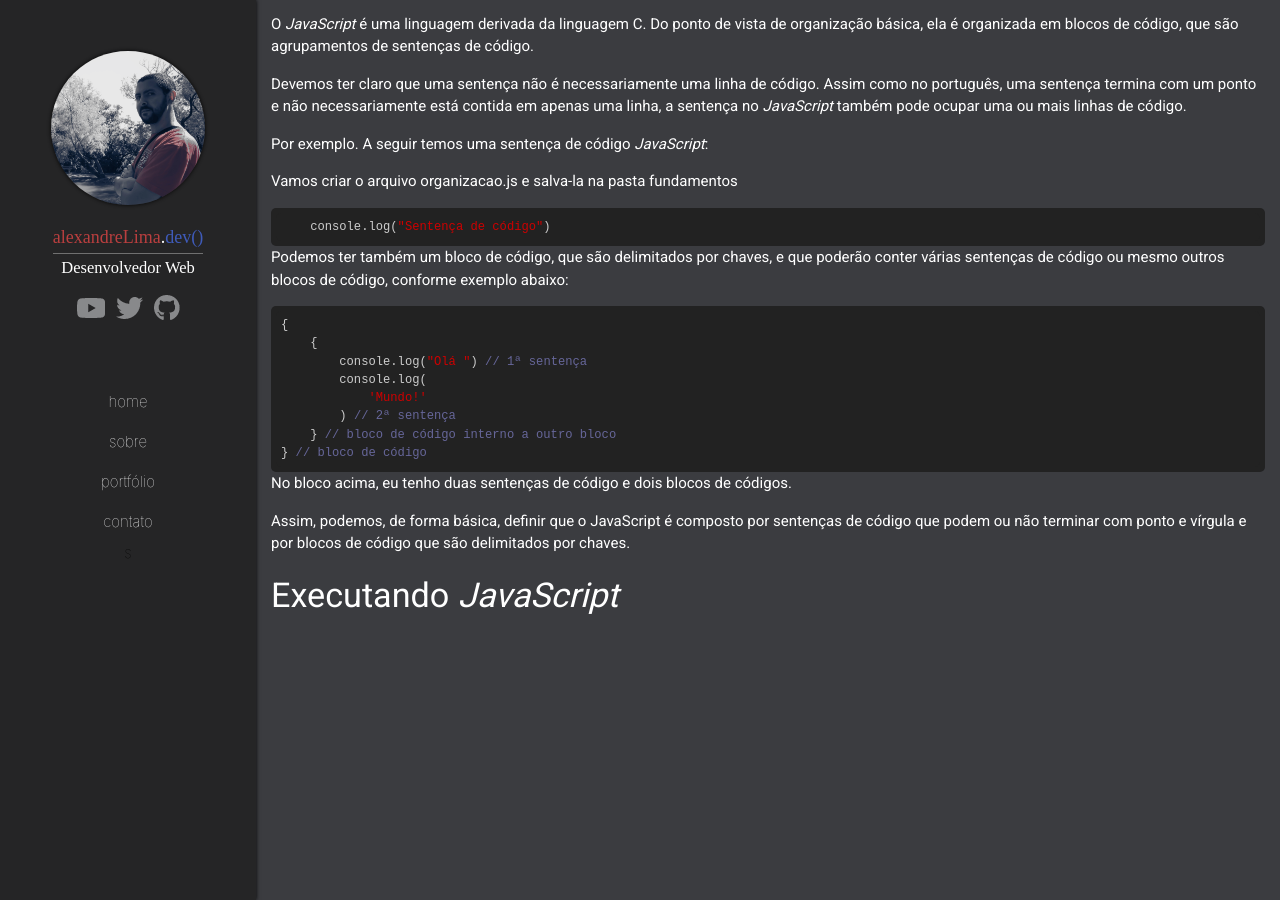
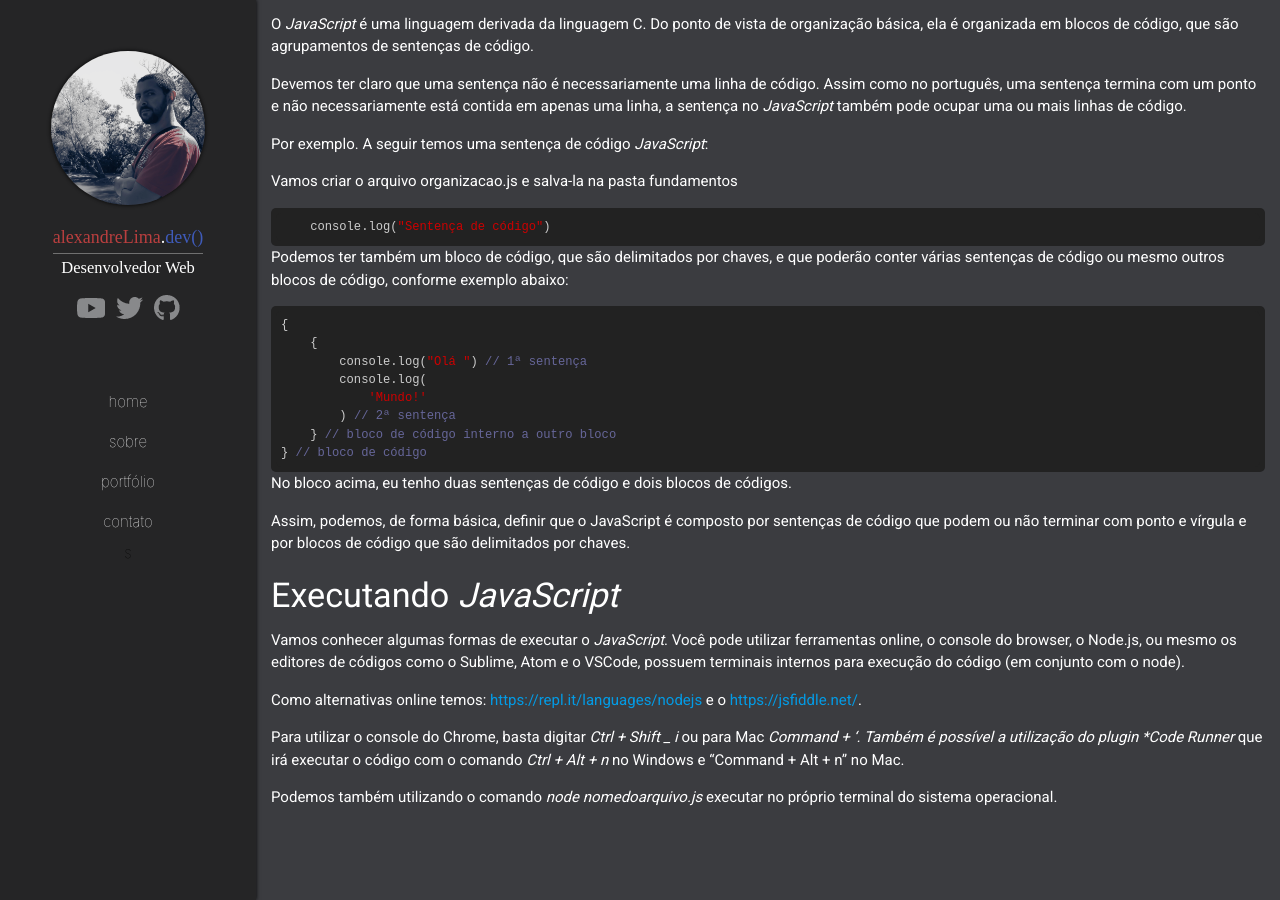
Before and after one commit to Alexandresl/alexandrelima-dev, a Jekyll site: the page built from _posts/2019-07-29-javascript-3-fundamentos.md, in a window 1280 px wide and 900 px high, scrolled down 1339 px. Built offline with Jekyll 4.4.1, drawn with Linux system fonts in a browser that asks for light colours; some web fonts are replaced; comment, search, counter and statistics services are not loaded; some of the changed text lies outside the part shown.

Commit message:
Update Blog “2019-07-29-javascript-3-fundamentos”

```diff
--- a/_posts/2019-07-29-javascript-3-fundamentos.md
+++ b/_posts/2019-07-29-javascript-3-fundamentos.md
@@ -78,3 +78,11 @@ No bloco acima, eu tenho duas sentenças de código e dois blocos de códigos.
 Assim, podemos, de forma básica, definir que o JavaScript é composto por sentenças de código que podem ou não terminar com ponto e vírgula e por blocos de código que são delimitados por chaves.
 
 #### Executando *JavaScript*
+
+Vamos conhecer algumas formas de executar o *JavaScript*. Você pode utilizar ferramentas online, o console do browser, o Node.js, ou mesmo os editores de códigos como o Sublime, Atom e o VSCode, possuem terminais internos para execução do código (em conjunto com o node).
+
+Como alternativas online temos: <https://repl.it/languages/nodejs> e o <https://jsfiddle.net/>.
+
+Para utilizar o console do Chrome, basta digitar *Ctrl + Shift _ i* ou para Mac *Command + '. Também é possível a utilização do plugin *Code Runner* que irá executar o código com o comando *Ctrl + Alt + n* no Windows e "Command + Alt + n" no Mac.
+
+Podemos também utilizando o comando *node nomedoarquivo.js* executar no próprio terminal do sistema operacional.
```
